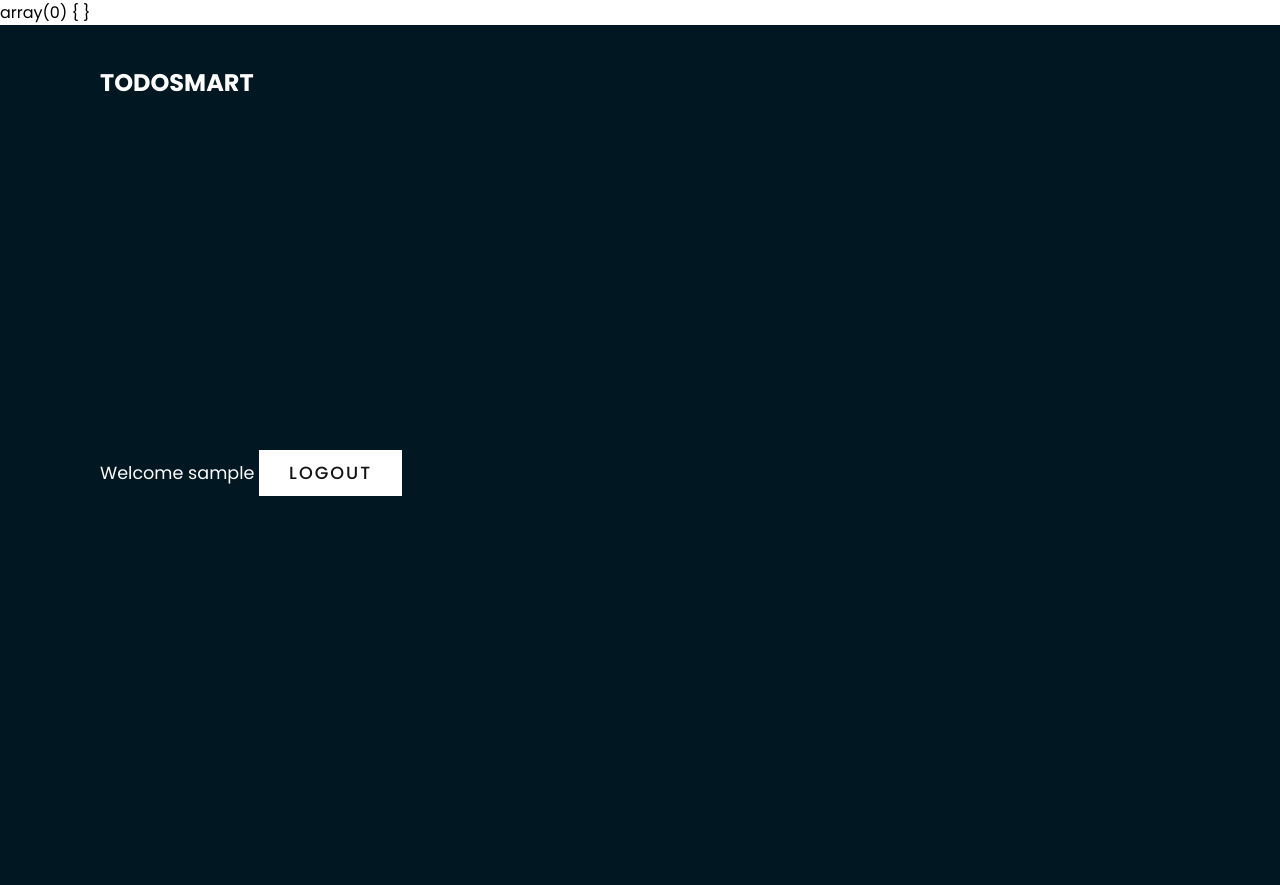
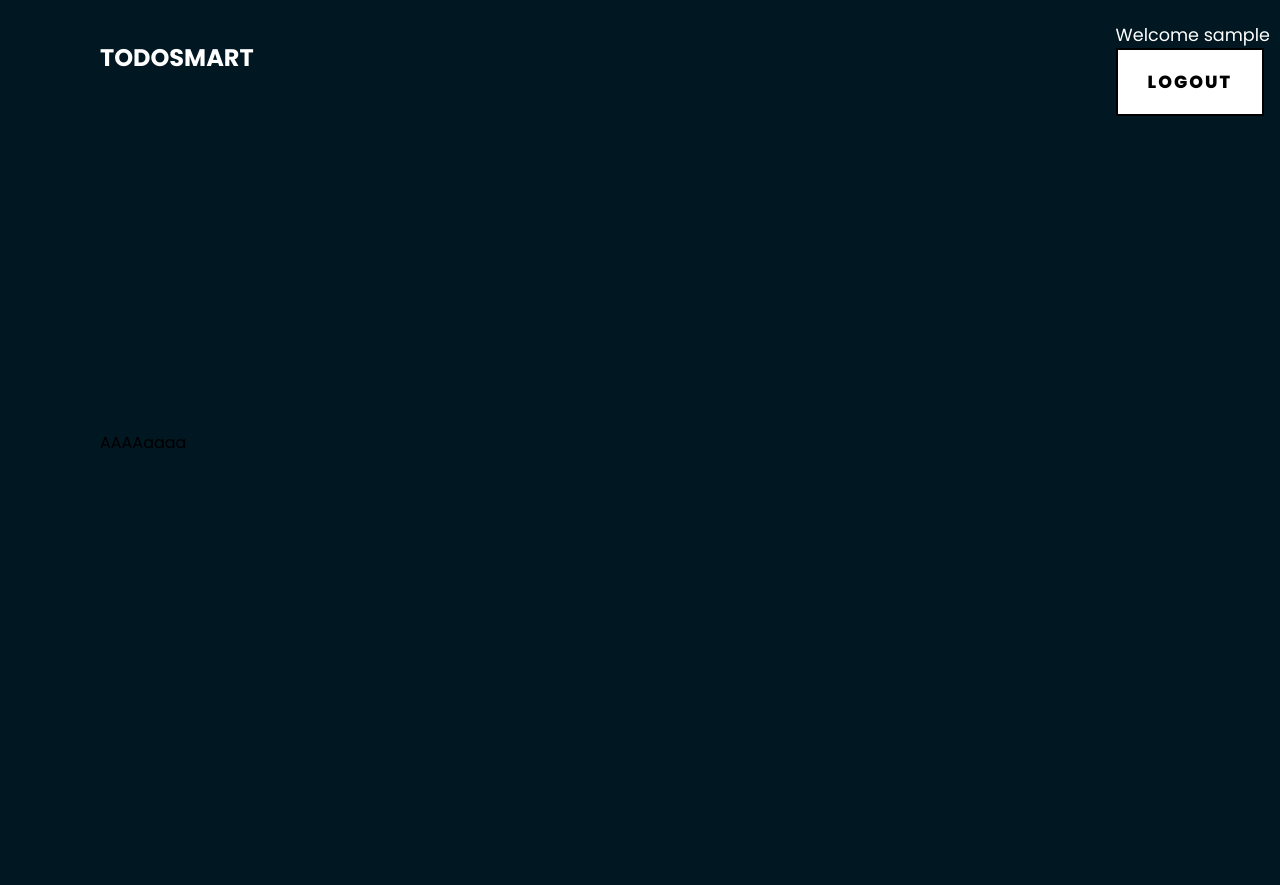
Before and after one commit to Moorky/TodoSmart, a PHP site: page /app/public/todosmart.php in a window 1280 px wide. Run offline with PHP 8.4, Linux system fonts and the light colour scheme; the visitor is signed in with stand-in values (Sample User, id 1); data that the repository does not hold is empty.

Commit message:
Organized styling and made a few changes

```diff
--- a/TodoSmart/app/public/todosmart.php
+++ b/TodoSmart/app/public/todosmart.php
@@ -6,10 +6,20 @@ require __DIR__ . '/../src/todosmart.php';
 require_login();
 ?>
 
-<?php view('header', ['title' => 'Todo App']) ?>
+<?php view('header', ['title' => 'App - TodoSmart']) ?>
 
-    <div class="text">
-        <p>Welcome <?= current_user() ?> <a href="../../app/public/logout.php">Logout</a></p>
+    <header>
+        <div class="content welcomeUser">
+            <p>
+                Welcome <?= current_user() ?><br>
+                <button onclick="location.href = '../../app/public/logout.php'">Logout</button>
+            </p>
+        </div>
+    </header>
+
+    <div class="content">
+
+        AAAAaaaa
     </div>
 
 <?php view('footer') ?>
--- a/TodoSmart/app/src/todosmart.php
+++ b/TodoSmart/app/src/todosmart.php
@@ -1,5 +1,3 @@
 <?php
 
 require_once 'databaseHandler.php';
-
-var_dump(fetchAllTodos("title"));
--- a/TodoSmart/assets/style/style.css
+++ b/TodoSmart/assets/style/style.css
@@ -63,12 +63,12 @@ header .logo {
     mix-blend-mode: overlay;
 }
 
-.text {
+.content {
     position: relative;
     z-index: 10;
 }
 
-.text h2 {
+.content h2 {
     font-size: 5em;
     font-weight: 800;
     color: #fff;
@@ -76,7 +76,7 @@ header .logo {
     text-transform: uppercase;
 }
 
-.text h3 {
+.content h3 {
     font-size: 4em;
     font-weight: 700;
     color: #fff;
@@ -84,7 +84,7 @@ header .logo {
     text-transform: uppercase;
 }
 
-.text p {
+.content p {
     font-size: 1.1em;
     color: #fff;
     margin: 20px 0;
@@ -92,7 +92,7 @@ header .logo {
     max-width: 700px;
 }
 
-.text a {
+.content a {
     display: inline-block;
     font-size: 1em;
     background: #fff;
@@ -106,8 +106,8 @@ header .logo {
     transition: 0.2s;
 }
 
-.text a:hover {
-    letter-spacing: 6px;
+.content a:hover {
+    letter-spacing: 3px;
 }
 
 button {
@@ -135,6 +135,11 @@ button:hover {
     color: #fff;
 }
 
+.welcomeUser {
+    position: fixed;
+    top: 2px;
+    right: 10px;
+}
 
 @media (max-width: 991px) {
     .showcase,
@@ -142,11 +147,11 @@ button:hover {
         padding: 40px;
     }
 
-    .text h2 {
+    .content h2 {
         font-size: 3em;
     }
 
-    .text h3 {
+    .content h3 {
         font-size: 2em;
     }
 }
--- a/TodoSmart/auth/public/login.php
+++ b/TodoSmart/auth/public/login.php
@@ -16,19 +16,19 @@ if (is_user_logged_in()) {
     </div>
 <?php endif ?>
 
-    <div class="text">
+    <div class="content">
         <form action="login.php" method="post">
             <h3>Login</h3>
             <div>
                 <p>
-                    <label for="username">Username:</label>
+                    <label for="username">Username:</label><br>
                     <input type="text" name="username" id="username" value="<?= $inputs['username'] ?? '' ?>">
                     <small><?= $errors['username'] ?? '' ?></small>
                 </p>
             </div>
             <div>
                 <p>
-                    <label for="password">Password:</label>
+                    <label for="password">Password:</label><br>
                     <input type="password" name="password" id="password">
                     <small><?= $errors['password'] ?? '' ?></small>
                 </p>
--- a/TodoSmart/index.php
+++ b/TodoSmart/index.php
@@ -4,7 +4,7 @@ require __DIR__ . '/src/bootstrap.php';
 
 <?php view('header', ['title' => 'Welcome to TodoSmart!']) ?>
 
-    <div class="text">
+    <div class="content">
         <h2>Todos?</h2>
         <h3>Never been easier!</h3>
         <p>Insert text from Laptop here.</p>
```
Also changed, not shown: TodoSmart/auth/public/register.php (+5 -5 lines).
